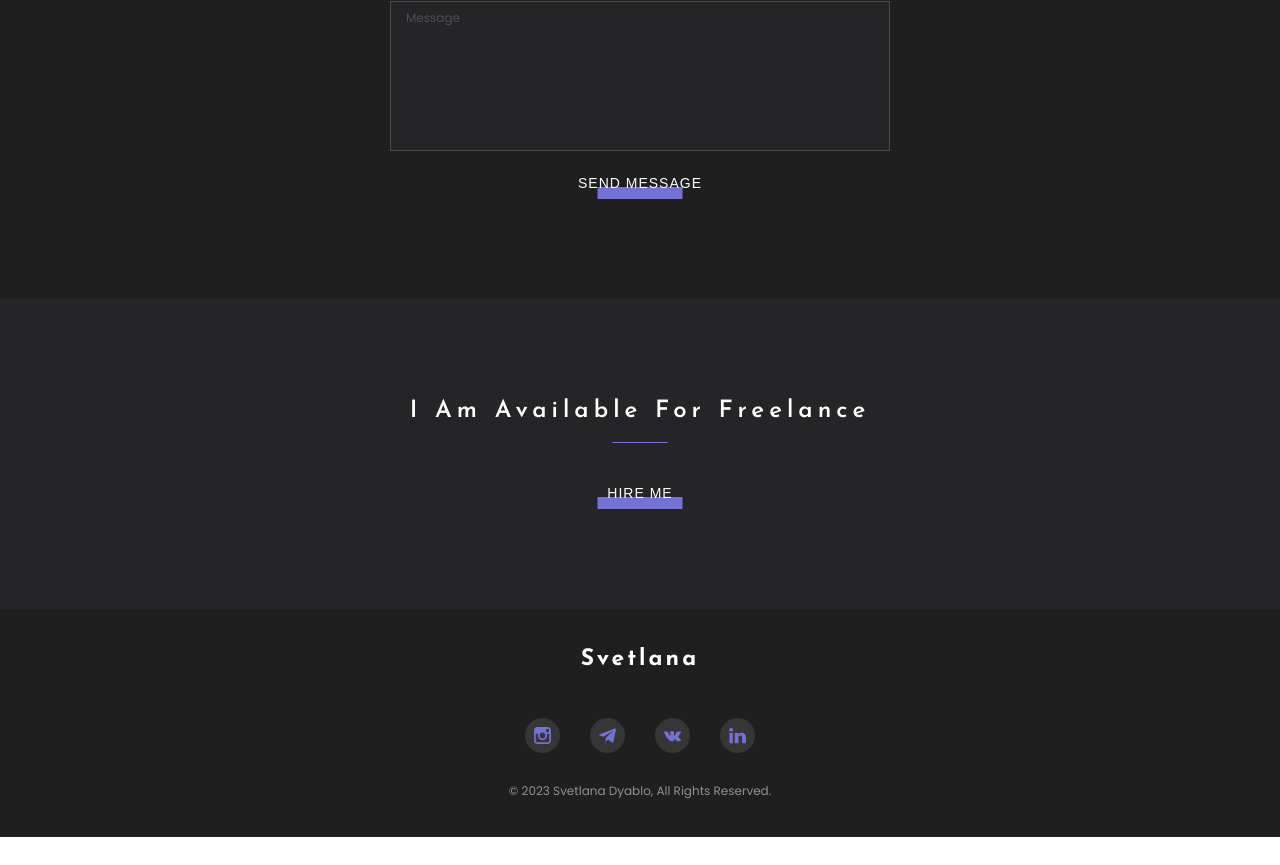
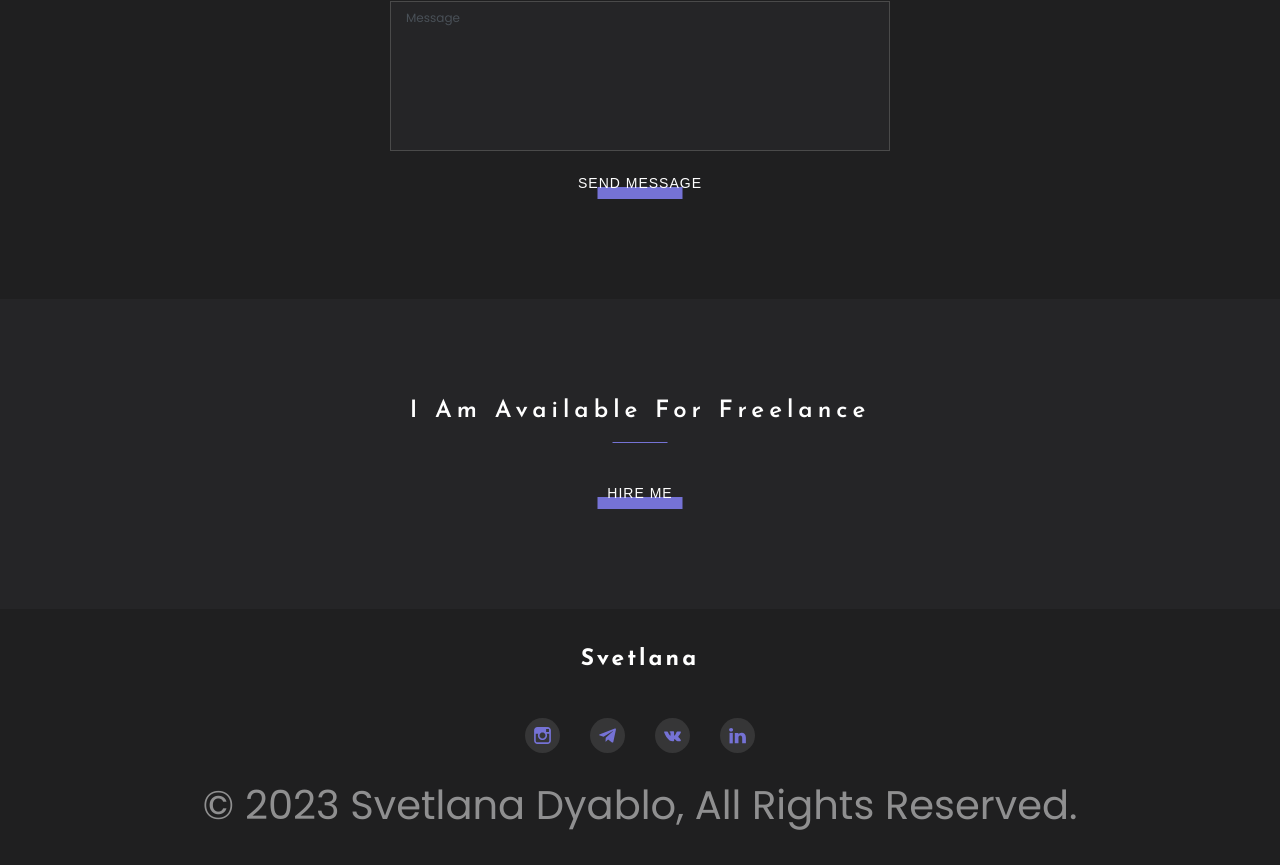
Before and after one commit to akach-dev/styled, a React (Create React App) app: page / in a window 1280 px wide. Shown: the part 4755-5620 px from the top of the page. Before the commit the page ends 5592 px from the top, so only its background shows below. Built offline with nearby package versions, Linux system fonts and the light colour scheme.

Commit message:
generateAdaptiveStyles keepsize: 0

```diff
--- a/src/assets/generateAdaptiveStyles.ts
+++ b/src/assets/generateAdaptiveStyles.ts
@@ -17,7 +17,7 @@ const em = (px: number, current = 16): string => {
 
 export const generateAdaptiveStyles = ({
                                          property,
-                                         startSize,
+                                         startSize = 16,
                                          minSize,
                                          widthFrom = 1140,
                                          widthTo = 360,
@@ -36,23 +36,23 @@ export const generateAdaptiveStyles = ({
 
   const propertyValue: string = `clamp(${rem(minSize)}, ${flyValue}, ${rem(startSize)})`;
 
-  const mediaQueries: string[] = [];
+  let styles = '';
 
   if (widthFrom === 1140 || widthFrom === 1440 || keepSize === 1 || keepSize === 2) {
-    mediaQueries.push(`@media screen and (min-width: ${widthFromMedia}) {
+    styles += `@media screen and (min-width: ${widthFromMedia}) {
       ${property}: ${rem(startSize)};
-    }`);
+    }`;
   }
 
-  mediaQueries.push(`@media screen and (min-width: ${widthToMedia}) and (max-width: ${widthFromMedia}) {
+  styles += `@media screen and (min-width: ${widthToMedia}) and (max-width: ${widthFromMedia}) {
     ${property}: ${propertyValue};
-  }`);
+  }`;
 
   if (widthTo === 360 || keepSize === 1 || keepSize === 3) {
-    mediaQueries.push(`@media screen and (max-width: ${widthToMedia}) {
+    styles += `@media screen and (max-width: ${widthToMedia}) {
       ${property}: ${rem(minSize)};
-    }`);
+    }`;
   }
 
-  return mediaQueries.join('\n');
+  return styles;
 };
--- a/src/layout/footer/Footer_Styles.ts
+++ b/src/layout/footer/Footer_Styles.ts
@@ -1,6 +1,7 @@
 import styled from "styled-components";
 import {theme} from "../../styles/Theme";
 import {font} from "../../assets/adaptiveValue";
+import {generateAdaptiveStyles} from "../../assets/generateAdaptiveStyles";
 
 const Footer = styled.footer`
   position: relative;
@@ -52,7 +53,14 @@ const SocialLink = styled.a`
 
 const Copyright = styled.small`
   opacity: 0.5;
-  font-size: 0.75rem;
+  ${generateAdaptiveStyles({
+    property: 'font-size',
+    startSize: 40,
+    minSize: 18,
+    widthFrom: 1140,
+    widthTo: 480,
+    keepSize: 2,
+  })}
 `
 
 export const S = {
--- a/src/layout/header/headerMenu/HeaderMenu_Styles.ts
+++ b/src/layout/header/headerMenu/HeaderMenu_Styles.ts
@@ -35,6 +35,7 @@ const NavLink = styled(Link)`
   line-height: 1.1; /* 110% */
   color: transparent;
   font-size: 30px;
+
 
   &::before {
     content: '';
--- a/src/styles/Global.styled.tsx
+++ b/src/styles/Global.styled.tsx
@@ -90,6 +90,10 @@ export const GlobalStyled = createGlobalStyle`
     line-height: 1.4;
   }
 
+  small {
+    font-size: 1rem;
+  }
+
   img {
     vertical-align: top;
   }
```
